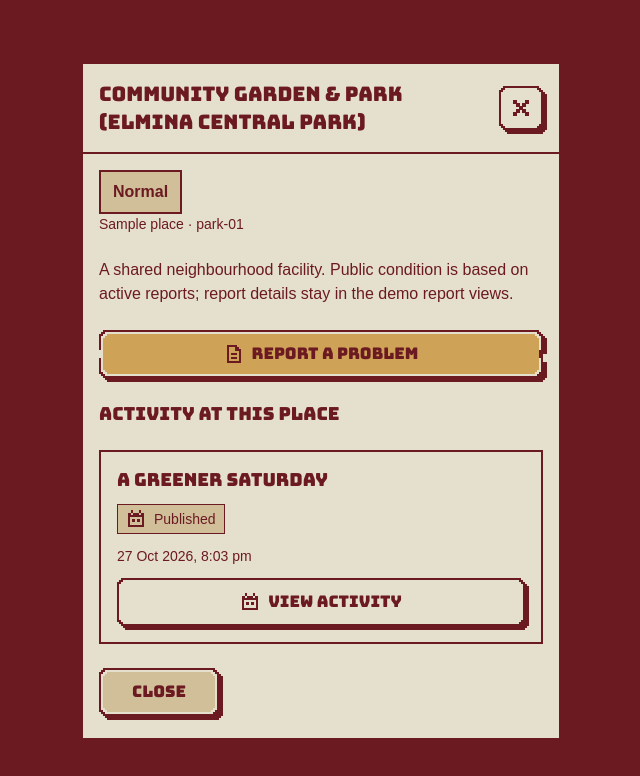
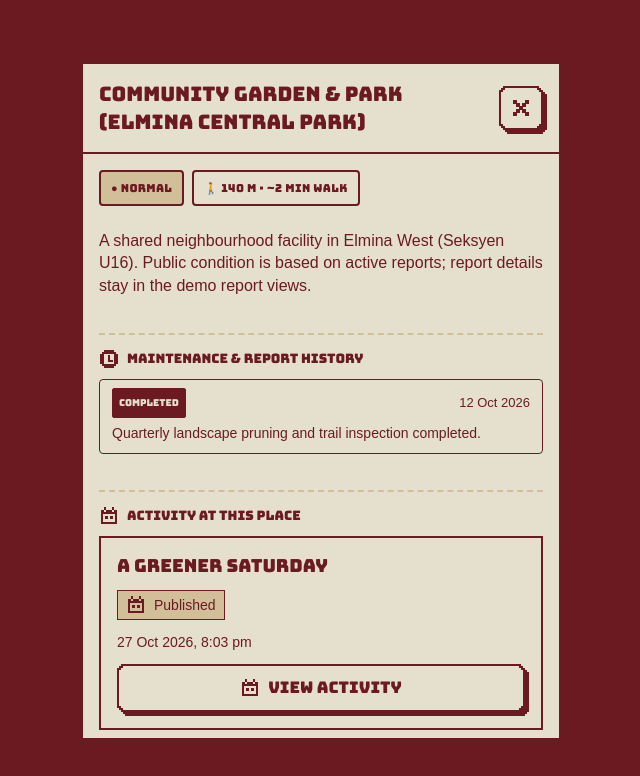
Before and after one commit to nerolynx27/KoBi-Komuniti-Bijak, a React (Vite) app: page /#map in a window 1280 px wide. Both pictures are taken after a click on the button 750 px from the left and 1455 px from the top of the page. Shown: the part 1105-1881 px from the top of the page, without its empty margins (319-959 px from the left). Built offline with nearby package versions, Linux system fonts and the light colour scheme; a web font is replaced by a local one.

Commit message:
feat(world): upgrade FacilitySheet with walking distance, report history, and My House badge

```diff
--- a/src/features/world/FacilitySheet.jsx
+++ b/src/features/world/FacilitySheet.jsx
@@ -1,12 +1,144 @@
 import { Button } from '../../components/ui/Button.jsx';
+import { Icon } from '../../components/ui/Icon.jsx';
 import { StatusBadge } from '../../components/ui/Feedback.jsx';
 import { formatMalaysiaDateTime } from '../activities/dateTime.js';
-const stateLabels = { normal: 'Normal', reported: 'Reported', repairing: 'Work in progress' };
-export function FacilitySheet({ object, navigate, closeModal }) {
-  function go(target) { closeModal(); navigate(target); }
-  return <div className="section-stack"><div><p className={`facility-condition state-${object.state}`}>{stateLabels[object.state]}</p><p className="helper">Sample place · {object.facilityId || 'Decorative component'}</p></div>
-    <p>{object.facilityId ? 'A shared neighbourhood facility. Public condition is based on active reports; report details stay in the demo report views.' : 'This decorative object is part of the neighbourhood schematic. It has no reporting or activity actions.'}</p>
-    {object.reportable && <Button variant="primary" icon="report" onClick={() => go(`reports/new?facility=${encodeURIComponent(object.facilityId)}`)}>Report a problem</Button>}
-    {object.activities.length > 0 && <section className="section-stack"><h3>{object.activities.length > 1 ? 'Choose an activity' : 'Activity at this place'}</h3>{object.activities.map(activity => <div className="record-row" key={activity.id}><h3>{activity.title}</h3><StatusBadge status={activity.status} /><p className="helper">{formatMalaysiaDateTime(activity.starts_at)}</p><Button icon="activity" onClick={() => go(`activities/${activity.id}`)}>View activity</Button></div>)}</section>}
-  </div>;
+
+const stateLabels = {
+  normal: 'Normal',
+  reported: 'Reported',
+  repairing: 'Work in progress',
+};
+
+export function FacilitySheet({ object, navigate, closeModal, onClose = closeModal }) {
+  if (!object) return null;
+
+  const close = onClose || closeModal;
+
+  function go(target) {
+    if (close) close();
+    if (navigate) navigate(target);
+  }
+
+  function handleBackdropClick(e) {
+    if (e.target === e.currentTarget && close) {
+      close();
+    }
+  }
+
+  function handleKeyDown(e) {
+    if (e.key === 'Escape' && close) {
+      close();
+    }
+  }
+
+  const reportHistory = object.reportHistory || [];
+  const activities = object.activities || [];
+
+  return (
+    <div
+      className="facility-sheet"
+      tabIndex={-1}
+      onClick={handleBackdropClick}
+      onKeyDown={handleKeyDown}
+      role="region"
+      aria-label={object.name}
+    >
+      <div className="facility-sheet-content section-stack">
+        {/* Badges Bar */}
+        <div className="sheet-badges">
+          {object.isUserHome && (
+            <span className="badge-pill badge-home">
+              <Icon name="map" /> My House
+            </span>
+          )}
+          <span className={`badge-pill facility-condition state-${object.state}`}>
+            ● {stateLabels[object.state] || 'Normal'}
+          </span>
+          {object.distanceText && (
+            <span className="badge-pill badge-distance">
+              🚶 {object.distanceText}
+            </span>
+          )}
+        </div>
+
+        {/* Description / Summary */}
+        <p className="facility-description">
+          {object.description ||
+            (object.isUserHome
+              ? 'This is your private registered residence. Community issue reporting applies to shared public facilities.'
+              : object.facilityId
+                ? 'A shared neighbourhood facility in Elmina West (Seksyen U16). Public condition is based on active reports; report details stay in the demo report views.'
+                : 'This decorative object is part of the neighbourhood schematic. It has no reporting or activity actions.')}
+        </p>
+
+        {/* Report History Timeline */}
+        {reportHistory.length > 0 && (
+          <section className="sheet-section">
+            <h3 className="section-title">
+              <Icon name="clock" /> Maintenance &amp; Report History
+            </h3>
+            <div className="history-timeline">
+              {reportHistory.map(entry => (
+                <div key={entry.id} className="history-entry">
+                  <div className="history-meta">
+                    <span className={`history-status state-${entry.status}`}>
+                      {entry.status.toUpperCase()}
+                    </span>
+                    <span className="history-date">
+                      {entry.date || entry.created_at
+                        ? new Date(entry.date || entry.created_at).toLocaleDateString('en-MY', {
+                            day: 'numeric',
+                            month: 'short',
+                            year: 'numeric',
+                          })
+                        : ''}
+                    </span>
+                  </div>
+                  <p className="history-note">{entry.note}</p>
+                </div>
+              ))}
+            </div>
+          </section>
+        )}
+
+        {/* Scheduled Activities */}
+        {activities.length > 0 && (
+          <section className="sheet-section">
+            <h3 className="section-title">
+              <Icon name="calendar" /> {activities.length > 1 ? 'Choose an activity' : 'Activity at this place'}
+            </h3>
+            <div className="activity-cards">
+              {activities.map(activity => (
+                <div className="record-row" key={activity.id}>
+                  <h3>{activity.title}</h3>
+                  <StatusBadge status={activity.status} />
+                  <p className="helper">{formatMalaysiaDateTime(activity.starts_at)}</p>
+                  <Button icon="activity" onClick={() => go(`activities/${activity.id}`)}>
+                    View activity
+                  </Button>
+                </div>
+              ))}
+            </div>
+          </section>
+        )}
+
+        {/* Action Button */}
+        <div className="sheet-actions">
+          {object.reportable ? (
+            <Button
+              variant="primary"
+              icon="report"
+              onClick={() => go(`reports/new?facility=${encodeURIComponent(object.facilityId)}`)}
+            >
+              Report a problem
+            </Button>
+          ) : object.isUserHome ? (
+            <p className="action-hint">
+              This is your private registered residence. Community issue reporting applies to shared public facilities.
+            </p>
+          ) : null}
+        </div>
+      </div>
+    </div>
+  );
 }
--- a/src/features/world/world.css
+++ b/src/features/world/world.css
@@ -1,15 +1,49 @@
 .schematic-card { padding: var(--space-4); border: 2px solid var(--border-strong); background: var(--surface-context); box-shadow: 2px 2px var(--shadow-hard); min-width: 0; }
 .schematic-card h2 { margin-top: var(--space-1); }
-.schematic-scale { font-size: var(--type-helper); font-weight: 700; }
+.schematic-scale { font-size: var(--type-helper); font-weight: 700; font-family: var(--font-heading); }
 .schematic-controls { display: flex; align-items: center; flex-wrap: wrap; gap: var(--space-3); margin-block: var(--space-4); }
-.schematic-viewport { width: 100%; overflow: auto; border: 2px solid var(--border-strong); max-height: 360px; background: var(--surface-page); }
+.schematic-viewport { width: 100%; overflow: auto; border: 2px solid var(--border-strong); max-height: 360px; background: var(--surface-page); position: relative; }
 .schematic { display: block; min-width: 100%; height: auto; }
-.schematic-ground { fill: var(--surface-context); }.schematic-path { fill: var(--surface-page); }.schematic-grid { stroke: var(--surface-selected); stroke-width: 1; fill: none; }
-.schematic-object rect { fill: var(--surface-panel); stroke: var(--border-strong); stroke-width: 2; }.schematic-object text, .schematic-ghost text { fill: var(--text-primary); font: 400 24px var(--font-action); }
-.schematic-object.is-selected rect { fill: var(--surface-selected); stroke-width: 4; }.schematic-ghost rect { fill: var(--surface-selected); stroke: var(--border-strong); stroke-width: 3; stroke-dasharray: 5 3; }.schematic-ghost.is-invalid rect { fill: var(--surface-panel); stroke: var(--text-error); }
-.place-list { display: grid; gap: var(--space-3); }.place-button { display: flex; text-align: left; align-items: center; justify-content: space-between; gap: var(--space-3); width: 100%; padding: var(--space-4); min-height: 72px; color: var(--text-primary); background: var(--surface-panel); border: 2px solid var(--border-strong); cursor: pointer; }.place-button > span:nth-child(2) { flex: 1; min-width: 0; }.place-button strong, .place-button .helper { display: block; }.place-button .helper { margin-top: var(--space-1); }.place-button.is-selected { background: var(--surface-selected); }.place-symbol { display: grid; place-items: center; flex: none; width: 40px; height: 40px; background: var(--surface-context); border: 2px solid var(--border-strong); }.facility-condition { font-weight: 700; display: inline-block; padding: var(--space-2) var(--space-3); border: 2px solid var(--border-strong); background: var(--surface-context); }.facility-condition.state-reported { background: var(--surface-subtle); }.facility-condition.state-repairing { background: var(--surface-selected); }
-@media(min-width:768px) { .place-list { grid-template-columns: repeat(2,minmax(0,1fr)); }.schematic-viewport { max-height: 440px; } }
+.schematic-ground { fill: var(--surface-context); }
+.schematic-path { fill: var(--surface-page); }
+.schematic-grid { stroke: var(--surface-selected); stroke-width: 1; fill: none; }
+.schematic-object rect { fill: var(--surface-panel); stroke: var(--border-strong); stroke-width: 2; }
+.schematic-object text, .schematic-ghost text { fill: var(--text-primary); font: 400 24px var(--font-action); }
+.schematic-object.is-selected rect { fill: var(--surface-selected); stroke-width: 4; }
+.schematic-ghost rect { fill: var(--surface-selected); stroke: var(--border-strong); stroke-width: 3; stroke-dasharray: 5 3; }
+.schematic-ghost.is-invalid rect { fill: var(--surface-panel); stroke: var(--text-error); }
+.place-list { display: grid; gap: var(--space-3); }
+.place-button { display: flex; text-align: left; align-items: center; justify-content: space-between; gap: var(--space-3); width: 100%; padding: var(--space-4); min-height: 72px; color: var(--text-primary); background: var(--surface-panel); border: 2px solid var(--border-strong); cursor: pointer; }
+.place-button > span:nth-child(2) { flex: 1; min-width: 0; }
+.place-button strong, .place-button .helper { display: block; }
+.place-button .helper { margin-top: var(--space-1); font-family: var(--font-body); font-weight: 400; }
+.place-button.is-selected { background: var(--surface-selected); }
+.place-symbol { display: grid; place-items: center; flex: none; width: 40px; height: 40px; background: var(--surface-context); border: 2px solid var(--border-strong); }
+.facility-condition { font-weight: 700; display: inline-block; padding: var(--space-2) var(--space-3); border: 2px solid var(--border-strong); background: var(--surface-context); }
+.facility-condition.state-reported { background: var(--surface-subtle); }
+.facility-condition.state-repairing { background: var(--surface-selected); }
+@media(min-width:768px) { .place-list { grid-template-columns: repeat(2,minmax(0,1fr)); } .schematic-viewport { max-height: 440px; } }
 .place-button.is-selected .helper { color: var(--text-primary); }
+.place-button strong { font-weight: 400; font-family: var(--font-heading); }
 
-.place-button strong { font-weight: 400; }
-.place-button .helper { font-family: var(--font-body); font-weight: 400; }
+/* FacilitySheet Upgrades */
+.facility-sheet { outline: none; }
+.facility-sheet-content { display: flex; flex-direction: column; gap: var(--space-3); }
+.sheet-badges { display: flex; flex-wrap: wrap; gap: var(--space-2); align-items: center; }
+.badge-pill { display: inline-flex; align-items: center; gap: 6px; padding: 4px 10px; font-family: var(--font-heading); font-size: 11px; border: 2px solid var(--border-strong); border-radius: 4px; background: var(--surface-context); color: var(--text-primary); letter-spacing: 0.03em; }
+.badge-home { background: var(--color-wine, #6C1A21); color: var(--color-vanilla, #E5E0CD); border-color: var(--color-gold, #CEA257); }
+.badge-distance { background: var(--surface-panel); color: var(--text-primary); border-color: var(--border-strong); }
+.facility-description { font-family: var(--font-body); font-size: 16px; line-height: 1.4; color: var(--text-primary); margin: 0; }
+.sheet-section { margin-top: var(--space-3); border-top: 2px dashed var(--border-subtle, var(--color-sand, #D1BF9A)); padding-top: var(--space-3); }
+.section-title { display: flex; align-items: center; gap: var(--space-2); font-family: var(--font-heading); font-size: 13px; color: var(--color-wine, #6C1A21); margin: 0 0 var(--space-2) 0; }
+.history-timeline { display: flex; flex-direction: column; gap: var(--space-2); margin-top: var(--space-2); }
+.history-entry { padding: var(--space-2) var(--space-3); background: var(--surface-panel); border: 1.5px solid var(--border-strong); border-radius: 4px; }
+.history-meta { display: flex; justify-content: space-between; align-items: center; margin-bottom: 3px; }
+.history-status { font-family: var(--font-heading); font-size: 9.5px; padding: 2px 6px; border-radius: 2px; border: 1px solid var(--border-strong); }
+.history-status.state-received { background: var(--color-sand, #D1BF9A); color: var(--color-wine, #6C1A21); }
+.history-status.state-in_progress, .history-status.state-repairing { background: var(--color-gold, #CEA257); color: var(--color-wine, #6C1A21); }
+.history-status.state-completed, .history-status.state-resolved { background: var(--color-wine, #6C1A21); color: var(--color-vanilla, #E5E0CD); }
+.history-date { font-family: var(--font-body); font-size: 13px; color: var(--text-secondary); }
+.history-note { font-family: var(--font-body); font-size: 14px; margin: 0; color: var(--text-primary); }
+.action-hint { font-family: var(--font-body); font-size: 14px; color: var(--text-secondary); font-style: italic; margin: 0; }
+.activity-cards { display: flex; flex-direction: column; gap: var(--space-2); }
```
Also changed, not shown: 1 other file (tests, documents, lock files or other folders).
